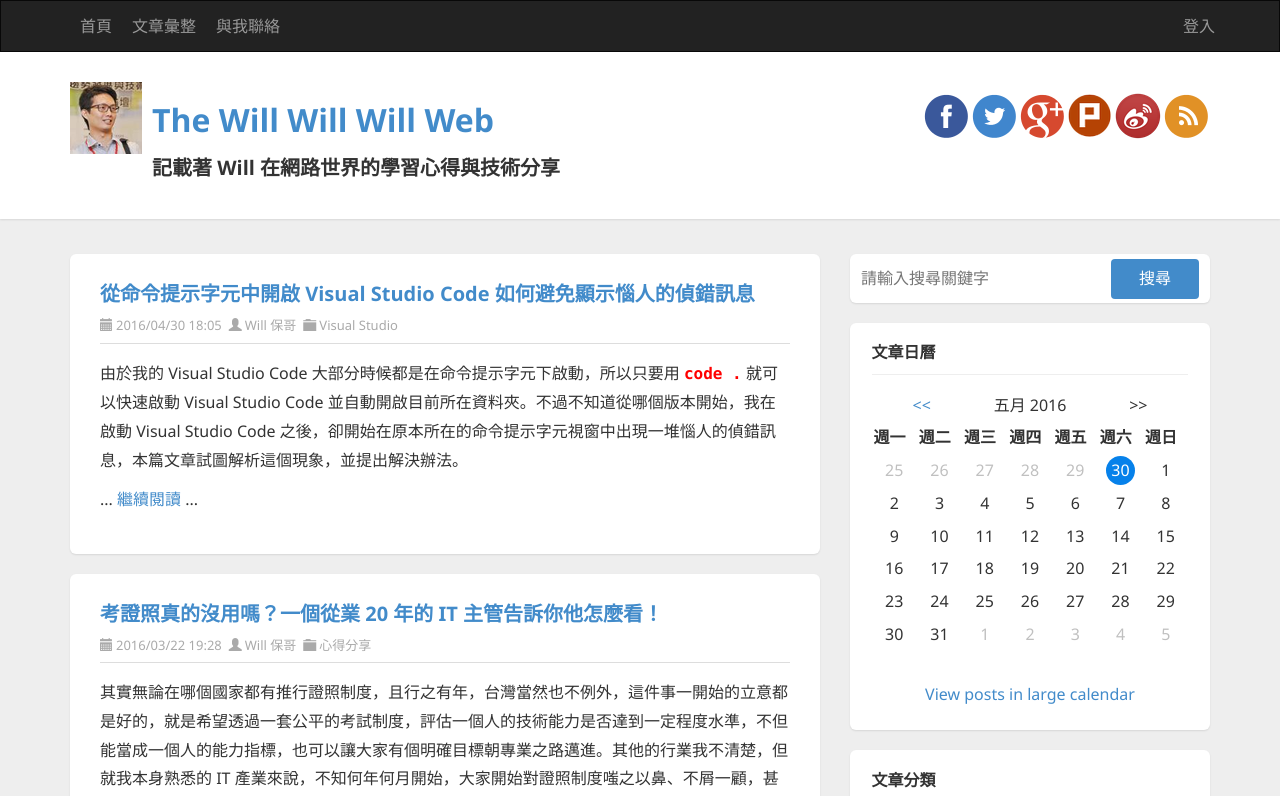
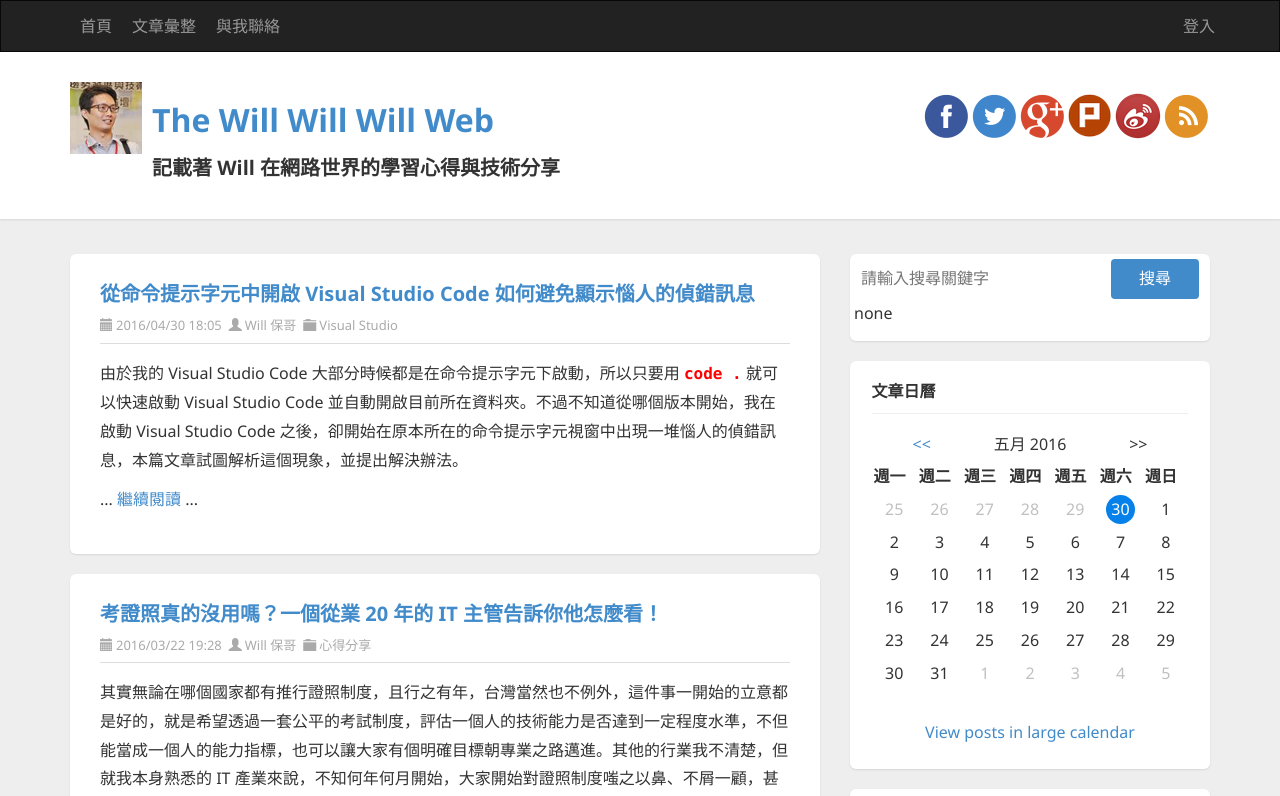
Before and after one commit to edielin/Angular_demo1, an Angular app: page / in a window 1280 px wide. Shown: the top 796 px of the page. Built offline with nearby package versions, Linux system fonts and the light colour scheme.

Commit message:
06 練習 Angular 的雙向繫結 [(ngModel)]="property"

```diff
--- a/src/app/app.component.html
+++ b/src/app/app.component.html
@@ -77,8 +77,9 @@
             <div class="widget search">
               <div class="widget-content">
                   <div id="searchbox">
-                    <input type="text" placeholder="請輸入搜尋關鍵字" accesskey="s">
+                    <input [(ngModel)]="keyWord" type="text" placeholder="請輸入搜尋關鍵字" accesskey="s">
                     <input type="button" value="搜尋" id="searchbutton">
+                    <p>{{ keyWord || 'none'}}</p>
                   </div>
               </div>
             </div>
--- a/src/app/app.component.ts
+++ b/src/app/app.component.ts
@@ -7,4 +7,5 @@ import { Component } from '@angular/core';
 })
 export class AppComponent {
   title = 'app';
+  keyWord = '';
 }
--- a/src/app/app.module.ts
+++ b/src/app/app.module.ts
@@ -1,5 +1,6 @@
 import { BrowserModule } from '@angular/platform-browser';
 import { NgModule } from '@angular/core';
+import { FormsModule } from '@angular/forms';
 
 import { AppRoutingModule } from './app-routing.module';
 import { AppComponent } from './app.component';
@@ -12,6 +13,7 @@ import { HeaderComponent } from './header/header.component';
   ],
   imports: [
     BrowserModule,
+    FormsModule,
     AppRoutingModule
   ],
   providers: [],
```
